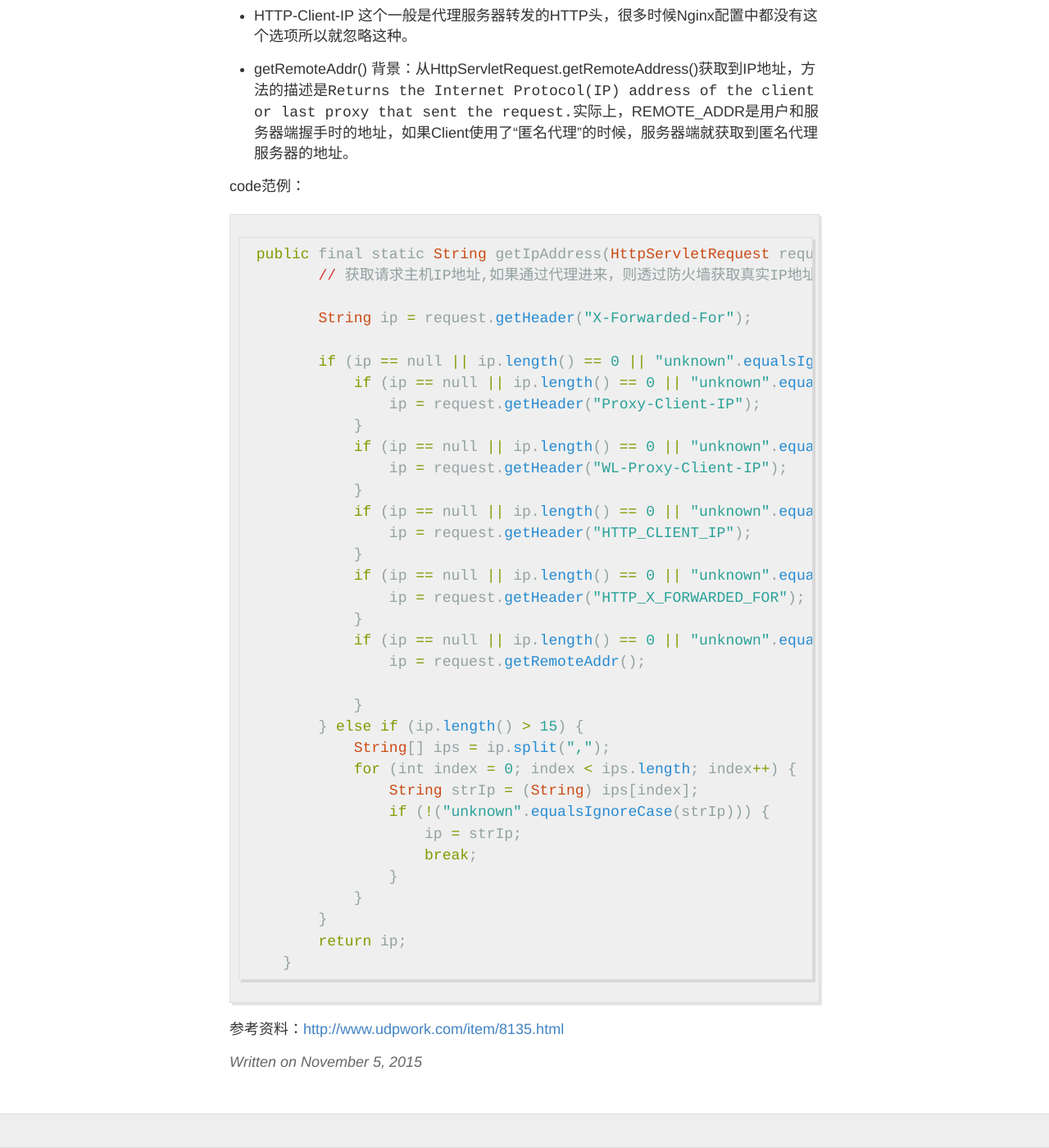
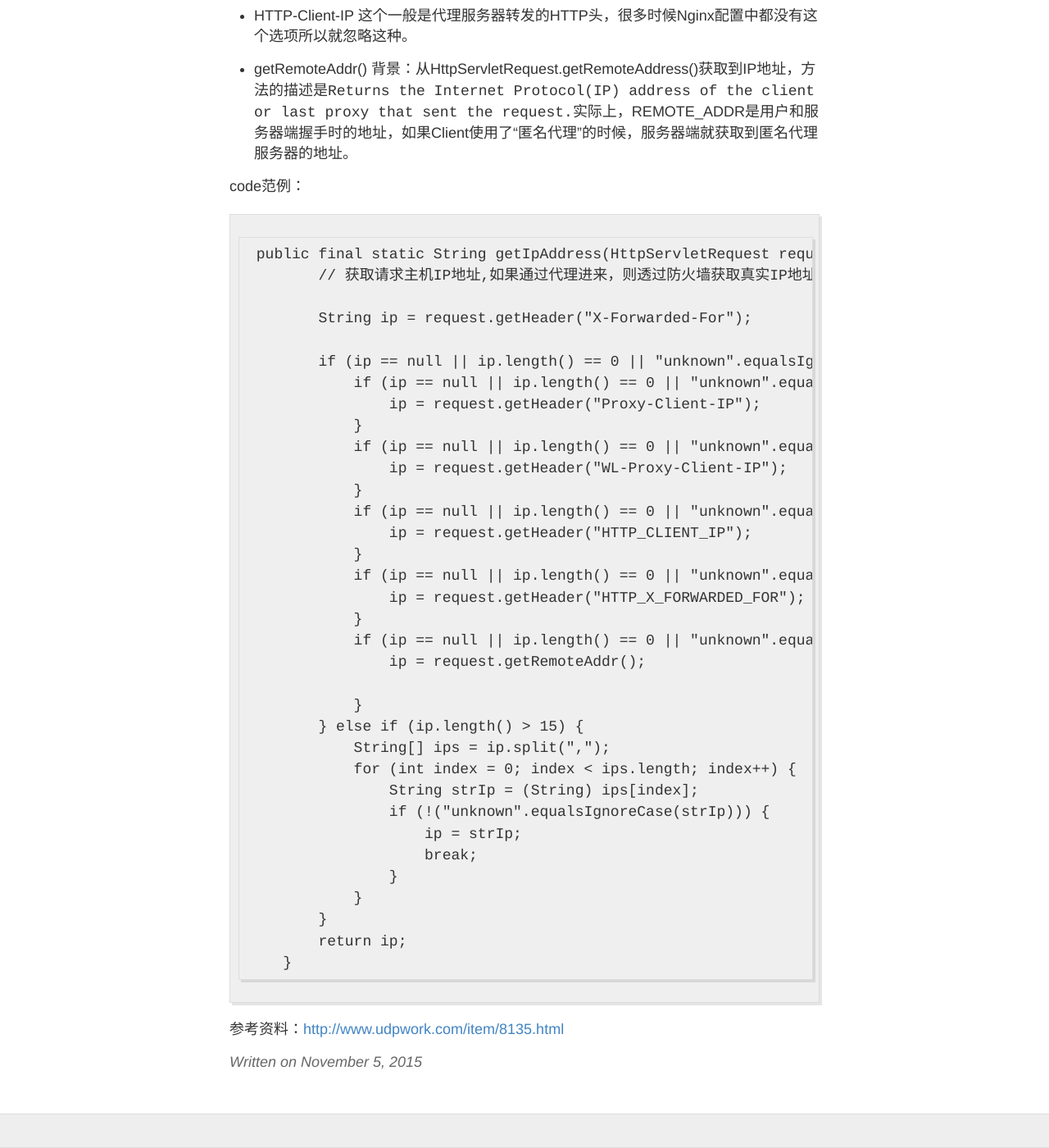
Before and after one commit to zhenru/zhenru.github.io, a Jekyll site: the page built from _posts/2015-11-05-如何从HttpServletRequest中获取到IP.md, in a window 1280 px wide and 1400 px high, scrolled down 1579 px. Shown: the whole window at 82% size. Built offline with Jekyll 4.4.1, drawn with Linux system fonts in a browser that asks for light colours; some of the changed text lies outside the part shown.

Commit message:
add the code

````diff
--- a/_posts/2015-11-05-如何从HttpServletRequest中获取到IP.md
+++ b/_posts/2015-11-05-如何从HttpServletRequest中获取到IP.md
@@ -7,7 +7,7 @@ title: 如何从HttpServletRequest中获取到IP地址
 获取ip地址的时候可以直接通过`getRemoteAddr()`获取到用户的ip地址，事情并不这样简单。
 很多的时候用户的HttpServletRequest并不能直接传递到最终执行业务的服务器，而`getRemoteAddr()`方法只能获取到到达当前的机器的请求的IP地址。
 如果服务器是单台机器，用户的请求直接发送到服务器上的时候，此时使用`getRemoteAddr()`获取到的IP地址就是用户的IP地址，很多时候服务器并不是一台机器，往往是一个集群。前端由一台机器负责接受各种用户传递过来的请求，然后将当前的请求转发到相对应的机器上。如果服务器上使用`getRemoteAddr()`获取到的IP地址是前端负责分发的机器的IP地址，这时候使用`getRemoteAddr()`方法就没有办法获取用户的地址。使用了一种解决方法：在HTTP的请求报文头中添加一个字段，将用户的请求的IP地址记录在里面，然后转发到后端的服务器上，后端的服务器上只要先跟据请求的报文头中的值获取到IP地址的值。这些报文头的字段对于不同的服务器的架构会使用不同的字段。可能包括的字段有：
-```ruby
+```
 X-FORWARDED-FOR
 Proxy-Client-IP
 WL-Proxy-Client-IP
@@ -15,7 +15,7 @@ HTTP_CLIENT_IP
 
 ```
 存在多种的网络架构，如Nginx+Resin , Apache+WebLogic，Squid+Nginx等，在这些不同的网络架构中，作为前端的服务器会使用不同的报文头字段来传递这个信息。以下就简单描述一下：
-```ruby
+```
 其中使用nginx作为前端节点（也是最常用的）配置如下：
 location/{
       proxy_pass  http://yourdomain.com;
@@ -49,7 +49,7 @@ location/{
 
 
 code范例：
-```ruby
+```
  public final static String getIpAddress(HttpServletRequest request)  {
         // 获取请求主机IP地址,如果通过代理进来，则透过防火墙获取真实IP地址
 
````
